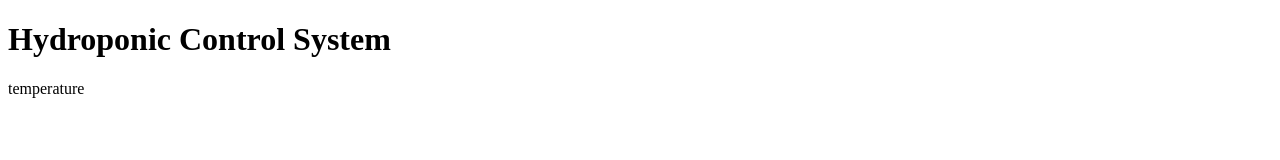
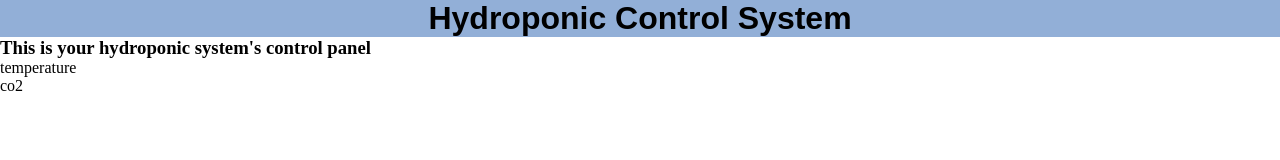
Before and after one commit to SaucyBoi21/HydroponicRPI-Interface, a plain HTML site: page index.html in a window 1280 px wide. Drawn offline with Linux system fonts and the light colour scheme.

Commit message:
added some css
will learn some more html and css then come back to this project

```diff
--- a/index.html
+++ b/index.html
@@ -2,13 +2,20 @@
 <html>
     <head>
         <title>Hydroponic Control Panel</title>
+        <link rel="stylesheet" href="styles.css">
     </head>
     <body>
         <header>
             <h1>Hydroponic Control System</h1>
         </header>
+        <h3>
+            This is your hydroponic system's control panel
+        </h3>
         <div class="temperature-reading">
             <p>temperature</p>
         </div>
+        <div class="co2-reading">
+            <p>co2</p>
+        </div>
     </body>
 </html>
--- a/styles.css
+++ b/styles.css
@@ -0,0 +1,10 @@
+* {
+    margin: 0;
+    padding: 0;
+}
+
+h1 {
+    text-align: center;
+    background-color: #92afd7;
+    font-family: sans-serif;
+}
```
